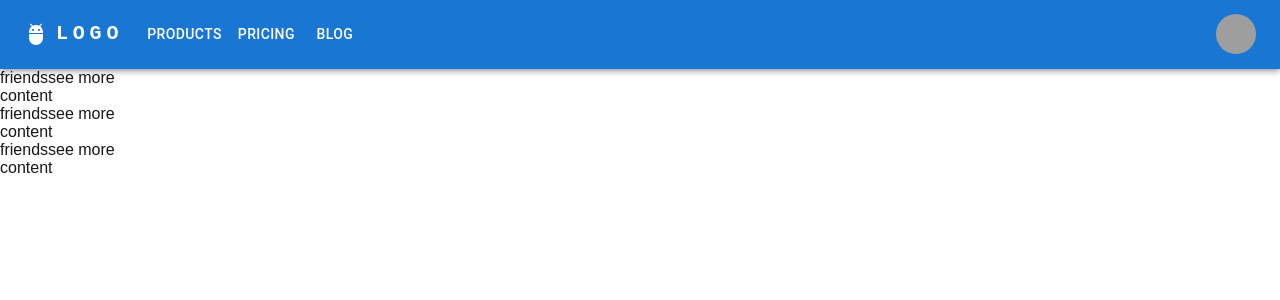
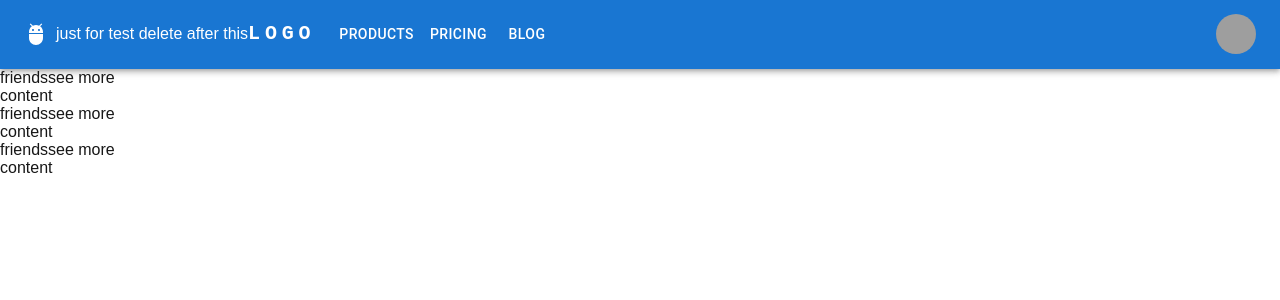
Before and after one commit to Co-Impact/mashback-app-monorepo, a Next.js app in the folder apps/mashbak-app/: page / in a window 1280 px wide. Shown: the top 300 px of the page. Built offline with nearby package versions, Linux system fonts and the light colour scheme; grey boxes are pictures that could not be loaded.

Commit message:
feat: create just for test

```diff
--- a/apps/mashbak-app/src/components/NavBar/Navbar.tsx
+++ b/apps/mashbak-app/src/components/NavBar/Navbar.tsx
@@ -41,6 +41,7 @@ export const Navbar: FC = () => {
       <Container maxWidth="xl">
         <Toolbar disableGutters>
           <AdbIcon sx={{ display: { xs: "none", md: "flex" }, mr: 1 }} />
+          <div>just for test delete after this</div>
           <Typography
             variant="h6"
             noWrap
```
